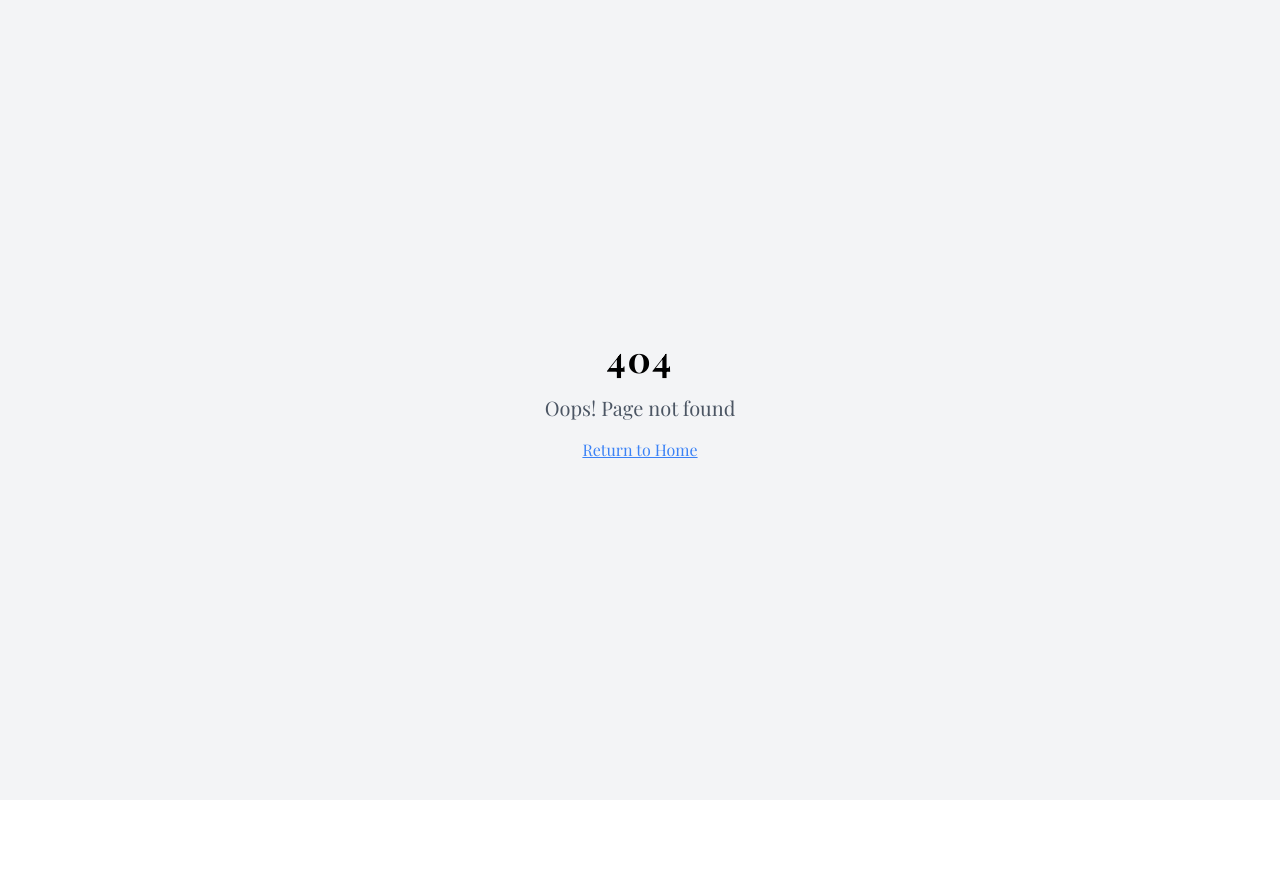
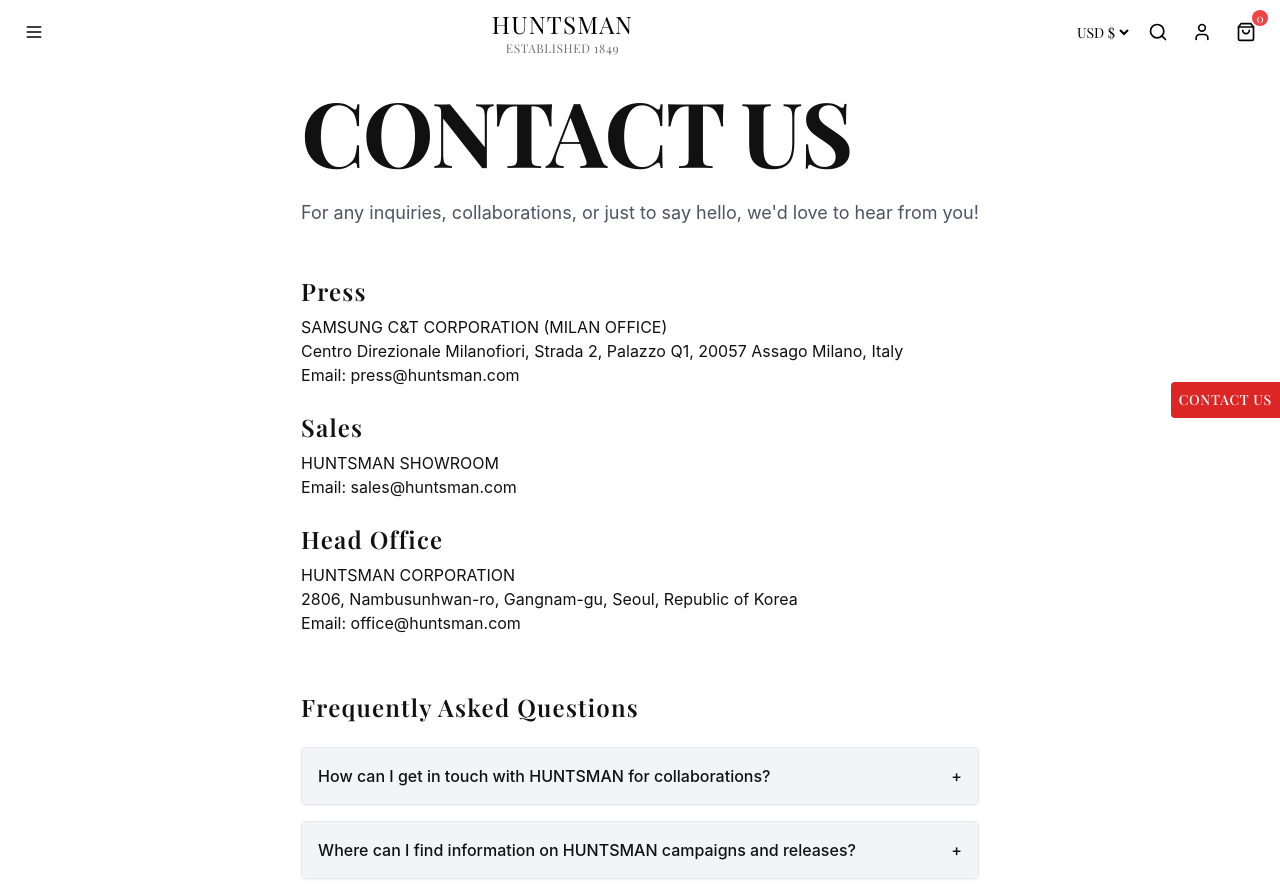
Before and after one commit to keshav-prajapat/savile-row-react, a React (Vite) app: page /contact in a window 1280 px wide. Before the commit this address had no page. Shown: the top 895 px of the page. Before the commit the page ends 800 px from the top, so only its background shows below. Built offline with nearby package versions, Linux system fonts and the light colour scheme; the HTML template or start-up script is replaced by a standard one; a web font is replaced by a local one.

Commit message:
Add Contact Page

```diff
--- a/src/App.tsx
+++ b/src/App.tsx
@@ -15,6 +15,7 @@ import Bespoke from "./pages/Bespoke";
 import Journal from "./pages/Journal";
 import Locations from "./pages/Locations";
 import FAQs from "./pages/FAQs";
+import Contact from "./pages/Contact";
 import BookAppointment from "./pages/BookAppointment";
 import SizeGuide from "./pages/SizeGuide";
 import Shipping from "./pages/Shipping";
@@ -40,6 +41,7 @@ const App = () => (
           <Route path="/journal" element={<Journal />} />
           <Route path="/locations" element={<Locations />} />
           <Route path="/faqs" element={<FAQs />} />
+          <Route path="/contact" element={<Contact />} />
           <Route path="/book-appointment" element={<BookAppointment />} />
           <Route path="/size-guide" element={<SizeGuide />} />
           <Route path="/shipping" element={<Shipping />} />
--- a/src/components/Footer.tsx
+++ b/src/components/Footer.tsx
@@ -68,6 +68,7 @@ export const Footer = () => {
             <div>
               <h4 className="font-serif mb-4">Customer Service</h4>
               <ul className="space-y-2 text-sm">
+                <li><Link to="/contact" className="huntsman-link">Contact Us</Link></li>
                 <li><Link to="/locations" className="huntsman-link">Locations</Link></li>
                 <li><Link to="/faqs" className="huntsman-link">FAQs</Link></li>
                 <li><Link to="/book-appointment" className="huntsman-link">Book an Appointment</Link></li>
--- a/src/components/Header.tsx
+++ b/src/components/Header.tsx
@@ -71,13 +71,13 @@ export const Header = () => {
       </header>
 
       {/* Contact Us Sidebar */}
-      <div className="fixed right-0 top-1/2 -translate-y-1/2 z-40">
-        <div className="bg-red-600 text-white p-2 rounded-l-lg">
+      <Link to="/contact" className="fixed right-0 top-1/2 -translate-y-1/2 z-40">
+        <div className="bg-red-600 text-white p-2 rounded-l-lg hover:bg-red-700 transition-colors">
           <div className="writing-mode-vertical text-sm font-medium tracking-wider">
             CONTACT US
           </div>
         </div>
-      </div>
+      </Link>
 
       {/* Mobile Menu Overlay */}
       {isMenuOpen && (
@@ -112,6 +112,9 @@ export const Header = () => {
               <Link to="/journal" className="block text-lg font-serif hover:text-primary transition-colors" onClick={() => setIsMenuOpen(false)}>
                 Journal
               </Link>
+              <Link to="/contact" className="block text-lg font-serif hover:text-primary transition-colors" onClick={() => setIsMenuOpen(false)}>
+                Contact Us
+              </Link>
             </div>
 
             <div className="pt-6 border-t space-y-4">
--- /dev/null
+++ b/src/pages/Contact.tsx
@@ -0,0 +1,119 @@
+import React, { useState } from "react";
+import { Header } from "@/components/Header";
+import { Footer } from "@/components/Footer";
+import heroImage from "../assets/contact-hero.png";   // right-side big image
+import sideImage from "../assets/contact-side.png";   // left-side small image
+
+const faqs = [
+  {
+    question: "How can I get in touch with HUNTSMAN for collaborations?",
+    answer:
+      "We're always open to new creative ventures. For partnership or collaboration inquiries, please fill out our Collaboration Inquiry Form on the Contact Us page, and our team will review and reach out if there's a fit.",
+  },
+  {
+    question: "Where can I find information on HUNTSMAN campaigns and releases?",
+    answer:
+      "You can find the latest information in our Journal and Campaigns section. Stay tuned for updates.",
+  },
+  {
+    question: "How can I reach your customer support team?",
+    answer:
+      "Please email support@huntsman.com and our customer service team will get back to you.",
+  },
+  {
+    question: "How to purchase HUNTSMAN products?",
+    answer:
+      "Our collections are available in our flagship stores, selected boutiques, and online through our Ready-to-Wear section.",
+  },
+];
+
+const Contact: React.FC = () => {
+  const [openIndex, setOpenIndex] = useState<number | null>(null);
+
+  const toggleFAQ = (index: number) => {
+    setOpenIndex(openIndex === index ? null : index);
+  };
+
+  return (
+    <div className="min-h-screen bg-background">
+      <Header />
+      <main>
+        <div className="relative font-sans text-[#111] px-8 py-16 flex justify-center">
+          {/* Right hero image */}
+          <img
+            src={heroImage}
+            alt="Contact Hero"
+            className="absolute right-0 top-0 h-[95vh] object-contain -z-10"
+          />
+
+          {/* Left side image */}
+          <img
+            src={sideImage}
+            alt="Side Models"
+            className="absolute left-0 bottom-0 h-[250px] object-cover -z-10"
+          />
+
+          {/* Contact Content */}
+          <div className="max-w-[900px] z-10">
+            <h1 className="text-[90px] font-black tracking-[-2px]">CONTACT US</h1>
+            <p className="text-lg mb-12 text-gray-600">
+              For any inquiries, collaborations, or just to say hello, we'd love to hear from you!
+            </p>
+
+            {/* Info Section */}
+            <div className="mb-14">
+              <div className="mb-6">
+                <h2 className="text-2xl mb-2 font-semibold">Press</h2>
+                <p>SAMSUNG C&T CORPORATION (MILAN OFFICE)</p>
+                <p>
+                  Centro Direzionale Milanofiori, Strada 2, Palazzo Q1, 20057 Assago Milano, Italy
+                </p>
+                <p>Email: press@huntsman.com</p>
+              </div>
+              <div className="mb-6">
+                <h2 className="text-2xl mb-2 font-semibold">Sales</h2>
+                <p>HUNTSMAN SHOWROOM</p>
+                <p>Email: sales@huntsman.com</p>
+              </div>
+              <div className="mb-6">
+                <h2 className="text-2xl mb-2 font-semibold">Head Office</h2>
+                <p>HUNTSMAN CORPORATION</p>
+                <p>2806, Nambusunhwan-ro, Gangnam-gu, Seoul, Republic of Korea</p>
+                <p>Email: office@huntsman.com</p>
+              </div>
+            </div>
+
+            {/* FAQ Section */}
+            <div className="mt-10">
+              <h2 className="text-2xl mb-6 font-semibold">Frequently Asked Questions</h2>
+              <div className="flex flex-col gap-4">
+                {faqs.map((faq, index) => (
+                  <div
+                    key={index}
+                    className={`border rounded-lg bg-white shadow-sm transition-all ${
+                      openIndex === index ? "border-gray-400" : "border-gray-200"
+                    }`}
+                  >
+                    <div
+                      className="flex justify-between p-4 font-medium cursor-pointer bg-gray-100"
+                      onClick={() => toggleFAQ(index)}
+                    >
+                      <span>{faq.question}</span>
+                      <span>{openIndex === index ? "−" : "+"}</span>
+                    </div>
+                    {openIndex === index && (
+                      <div className="p-4 text-sm text-gray-700 border-t">{faq.answer}</div>
+                    )}
+                  </div>
+                ))}
+              </div>
+            </div>
+          </div>
+        </div>
+      </main>
+      <Footer />
+    </div>
+  );
+};
+
+export default Contact;
```
Also changed, not shown: src/assets/contact-hero.png (added), src/assets/contact-side.png (added).
